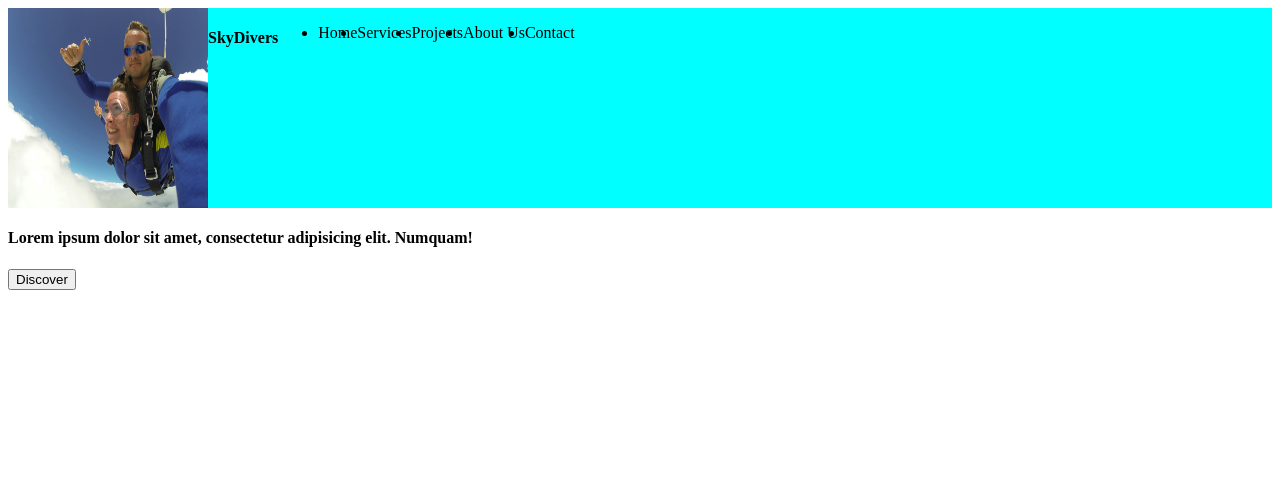
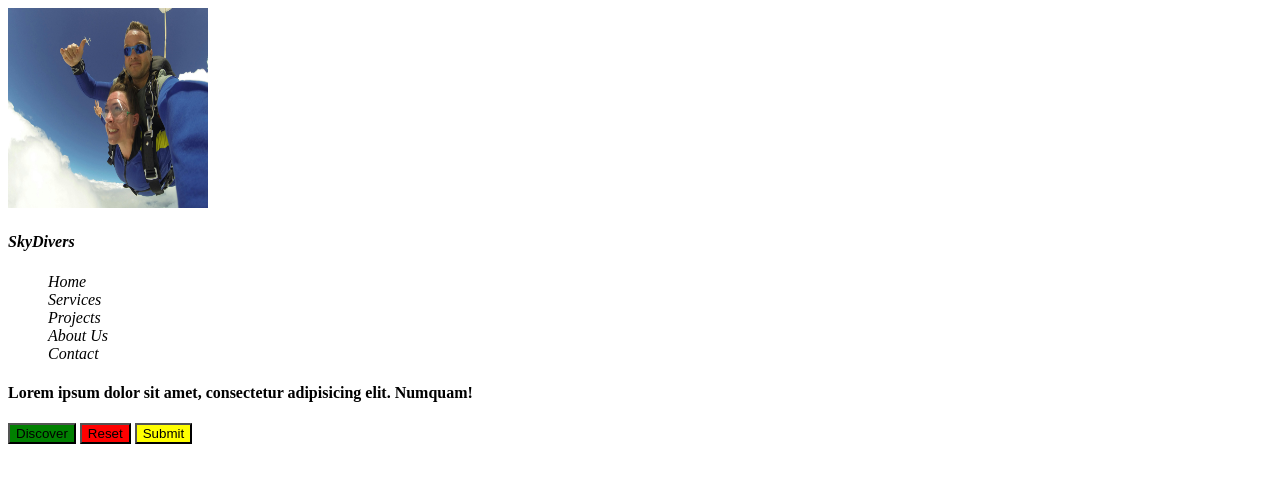
Before and after one commit to BenStephen23/Class1, a plain HTML site: page CSS/index.html in a window 1280 px wide. Drawn offline with Linux system fonts and the light colour scheme.

Commit message:
internal css

```diff
--- a/CSS/index.html
+++ b/CSS/index.html
@@ -6,18 +6,47 @@
     <title>Sky Divers</title>
     <link rel="shortcut icon" href="images/sky.jpeg" type="image/x-icon">
 
+    <style>
+        div{
+            font-style: italic;
+        }
+        ul{
+            list-style-type: none;
+        }
+        .button1{
+            background-color: green;
+        }
+        .button1:hover{
+            background-color: black;
+            color: white;
+        }
+        .button2{
+            background-color: red;
+        }
+        .button2:hover{
+            background-color: blue;
+            color: white;
+        }
+        #button3{
+            background-color: yellow;
+        }
+        #button3:hover{
+            background-color: brown;
+            color: aliceblue;
+        }
+    </style>
 
 </head>
 <body>
-    <div style="display: flex; background-color: aqua;">
-        <div style="display: flex;">
+    <div>
+        <div>
             <img src="images/skyimg1.jpg" width="200" height="200" alt="Image 1">
             <h4>SkyDivers</h4>
         </div>
 
         <div>
             <nav>
-                <ul style="display: flex;">
+                <ul>
                     <li>Home</li>
                     <li>Services</li>
                     <li>Projects</li>
@@ -30,7 +59,9 @@
     </div>
 
     <h4>Lorem ipsum dolor sit amet, consectetur adipisicing elit. Numquam!</h4>
-    <button>Discover</button>
+    <button class="button1">Discover</button>
+    <button class="button2">Reset</button>
+    <button id="button3">Submit</button>
 
 </body>
 </html>
```
